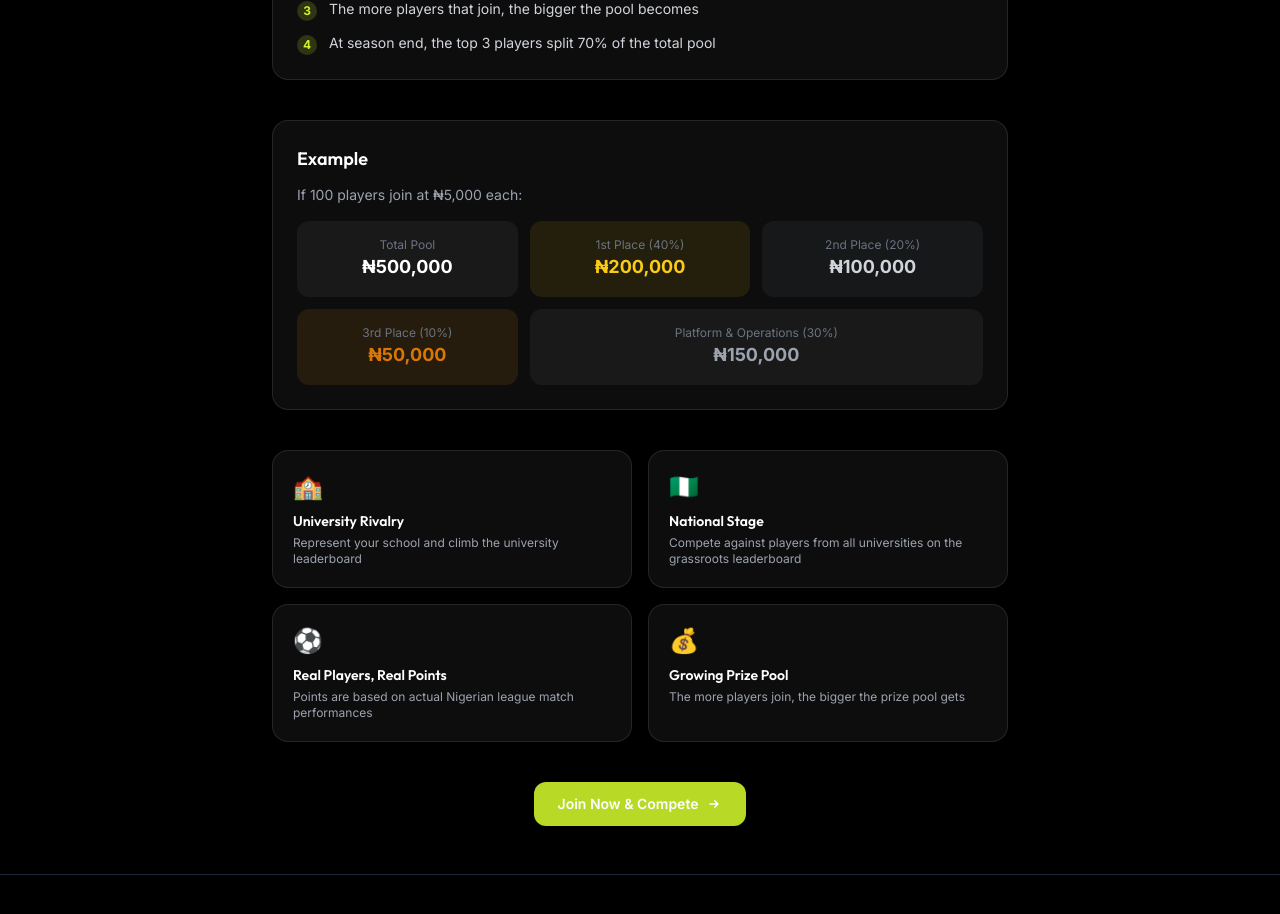
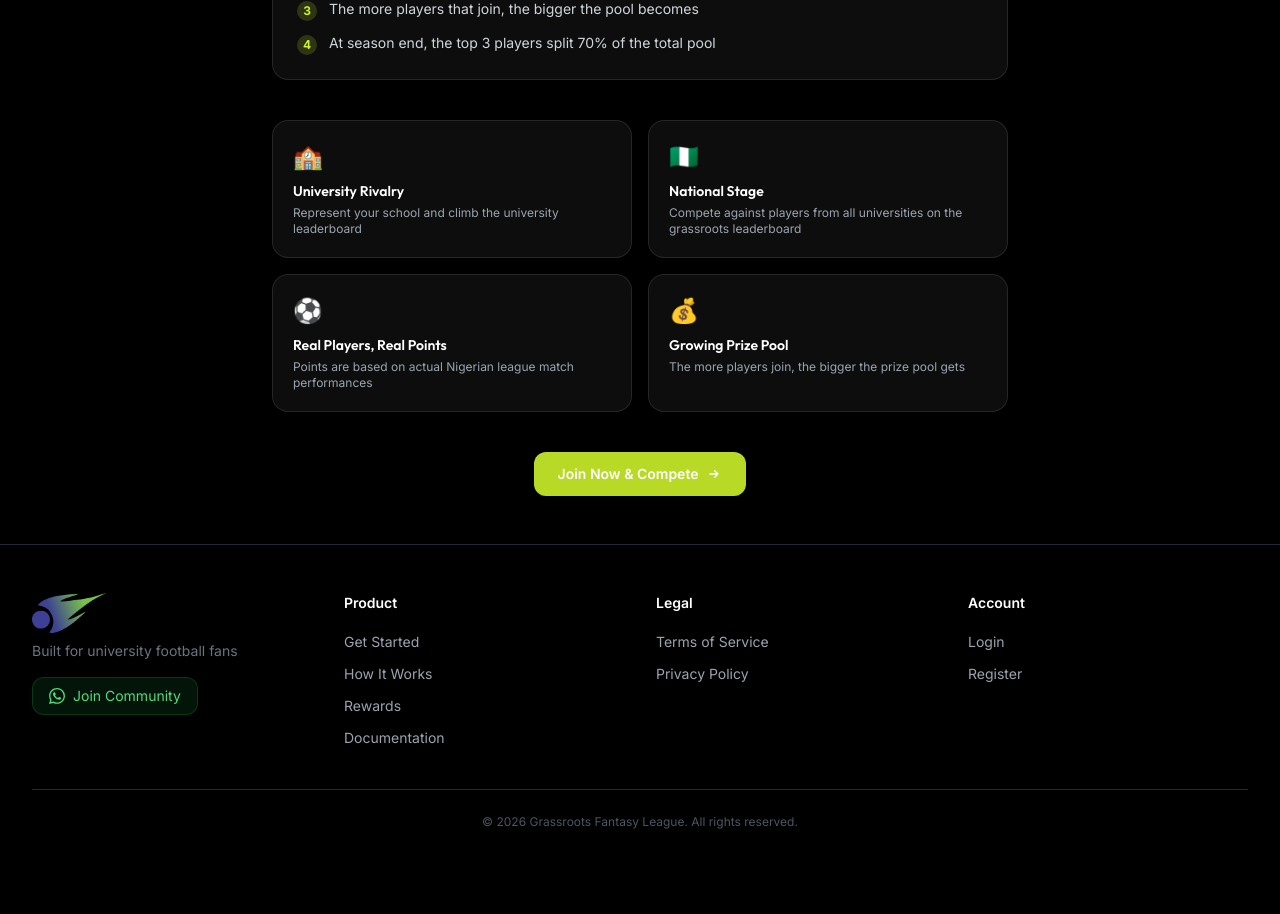
Before and after one commit to Yungtimmy/grassroots-fantasy-league, a Next.js app in the folder grassroots-fantasy/: page /rewards in a window 1280 px wide. Shown: the part 920-1834 px from the top of the page. After the commit the page ends 1798 px from the top, so only its background shows below. Built offline with nearby package versions, Linux system fonts and the light colour scheme; no server answers.

Commit message:
fix: remove example section from rewards page, dashboard glitch fix, cookie clearing on deleted users

```diff
--- a/grassroots-fantasy/src/app/(main)/dashboard/page.tsx
+++ b/grassroots-fantasy/src/app/(main)/dashboard/page.tsx
@@ -95,8 +95,12 @@ export default function DashboardPage() {
   }, [])
 
   useEffect(() => {
-    if (!loading && data && data.authenticated && data.hasPaid === false) {
-      router.push("/leagues")
+    if (!loading && data) {
+      if (data.authenticated === false) {
+        window.location.href = "/"
+      } else if (data.hasPaid === false) {
+        router.push("/leagues")
+      }
     }
   }, [loading, data, router])
 
--- a/grassroots-fantasy/src/app/api/auth/me/route.ts
+++ b/grassroots-fantasy/src/app/api/auth/me/route.ts
@@ -28,9 +28,11 @@ export async function GET() {
     });
 
     if (!user) {
+      const { removeAuthCookie } = await import('@/lib/auth');
+      await removeAuthCookie();
       return NextResponse.json(
         { success: false, error: 'User not found' },
-        { status: 404 }
+        { status: 401 }
       );
     }
 
--- a/grassroots-fantasy/src/app/api/user/dashboard/route.ts
+++ b/grassroots-fantasy/src/app/api/user/dashboard/route.ts
@@ -2,7 +2,7 @@ export const dynamic = "force-dynamic";
 
 import { NextResponse } from "next/server";
 import { prisma } from "@/lib/db";
-import { getAuthUser } from "@/lib/auth";
+import { getAuthUser, removeAuthCookie } from "@/lib/auth";
 import { getCurrentSeason } from "@/lib/league";
 import { LeaderboardService } from "@/lib/leaderboard";
 
@@ -46,6 +46,28 @@ export async function GET() {
         nextGameweek: nextGameweek
           ? { number: nextGameweek.number, deadline: nextGameweek.deadline.toISOString(), startDate: nextGameweek.startDate.toISOString(), status: nextGameweek.status }
           : null,
+        leagues: [],
+        nearbyPlayers: [],
+      });
+    }
+
+    const dbUser = await prisma.user.findUnique({
+      where: { id: authUser.userId },
+      select: { id: true },
+    });
+    if (!dbUser) {
+      await removeAuthCookie();
+      return NextResponse.json({
+        authenticated: false,
+        hasPaid: false,
+        points: 0,
+        gameweekPoints: 0,
+        universityRank: 0,
+        grassrootsRank: 0,
+        universityName: "",
+        formation: "4-4-2",
+        teamPlayers: [],
+        nextGameweek: null,
         leagues: [],
         nearbyPlayers: [],
       });
--- a/grassroots-fantasy/src/app/rewards/page.tsx
+++ b/grassroots-fantasy/src/app/rewards/page.tsx
@@ -80,36 +80,6 @@ export default function RewardsPage() {
           </div>
         </div>
 
-        {/* Example */}
-        <div className="rounded-2xl border border-white/10 bg-white/5 p-6 mb-10 backdrop-blur-xl">
-          <h3 className="font-display text-lg font-semibold text-white mb-3">Example</h3>
-          <p className="text-sm text-gray-400 mb-4">If 100 players join at ₦5,000 each:</p>
-          <div className="grid grid-cols-3 gap-3">
-            <div className="rounded-xl bg-white/5 p-4 text-center">
-              <p className="text-xs text-gray-500">Total Pool</p>
-              <p className="text-lg font-bold text-white">₦500,000</p>
-            </div>
-            <div className="rounded-xl bg-yellow-500/10 p-4 text-center">
-              <p className="text-xs text-gray-500">1st Place (40%)</p>
-              <p className="text-lg font-bold text-yellow-400">₦200,000</p>
-            </div>
-            <div className="rounded-xl bg-gray-500/10 p-4 text-center">
-              <p className="text-xs text-gray-500">2nd Place (20%)</p>
-              <p className="text-lg font-bold text-gray-300">₦100,000</p>
-            </div>
-          </div>
-          <div className="mt-3 grid grid-cols-3 gap-3">
-            <div className="rounded-xl bg-amber-500/10 p-4 text-center">
-              <p className="text-xs text-gray-500">3rd Place (10%)</p>
-              <p className="text-lg font-bold text-amber-600">₦50,000</p>
-            </div>
-            <div className="rounded-xl bg-white/5 p-4 text-center col-span-2">
-              <p className="text-xs text-gray-500">Platform & Operations (30%)</p>
-              <p className="text-lg font-bold text-gray-400">₦150,000</p>
-            </div>
-          </div>
-        </div>
-
         {/* Features */}
         <div className="grid grid-cols-2 gap-4 mb-10">
           {features.map((f, i) => (
```
